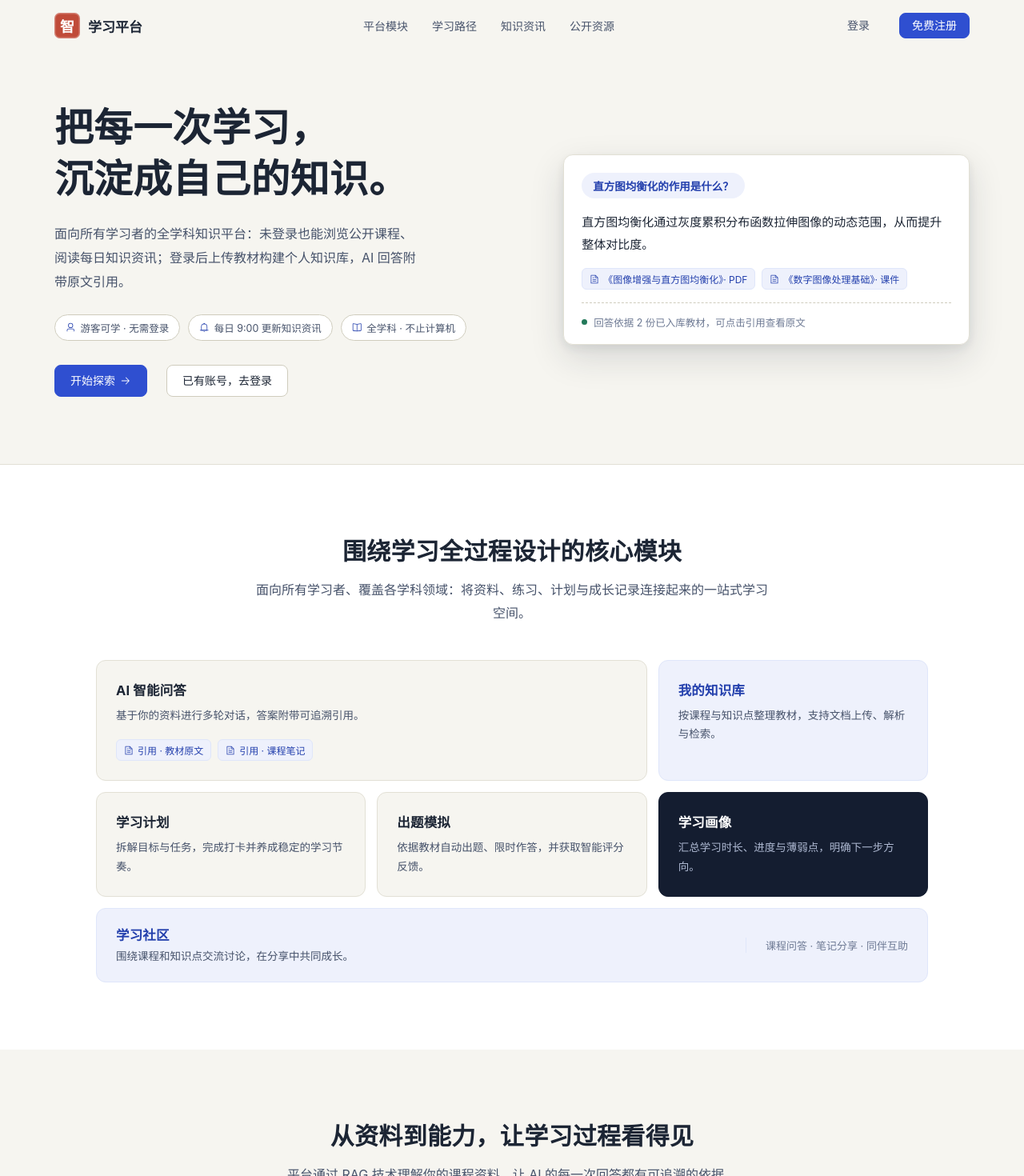
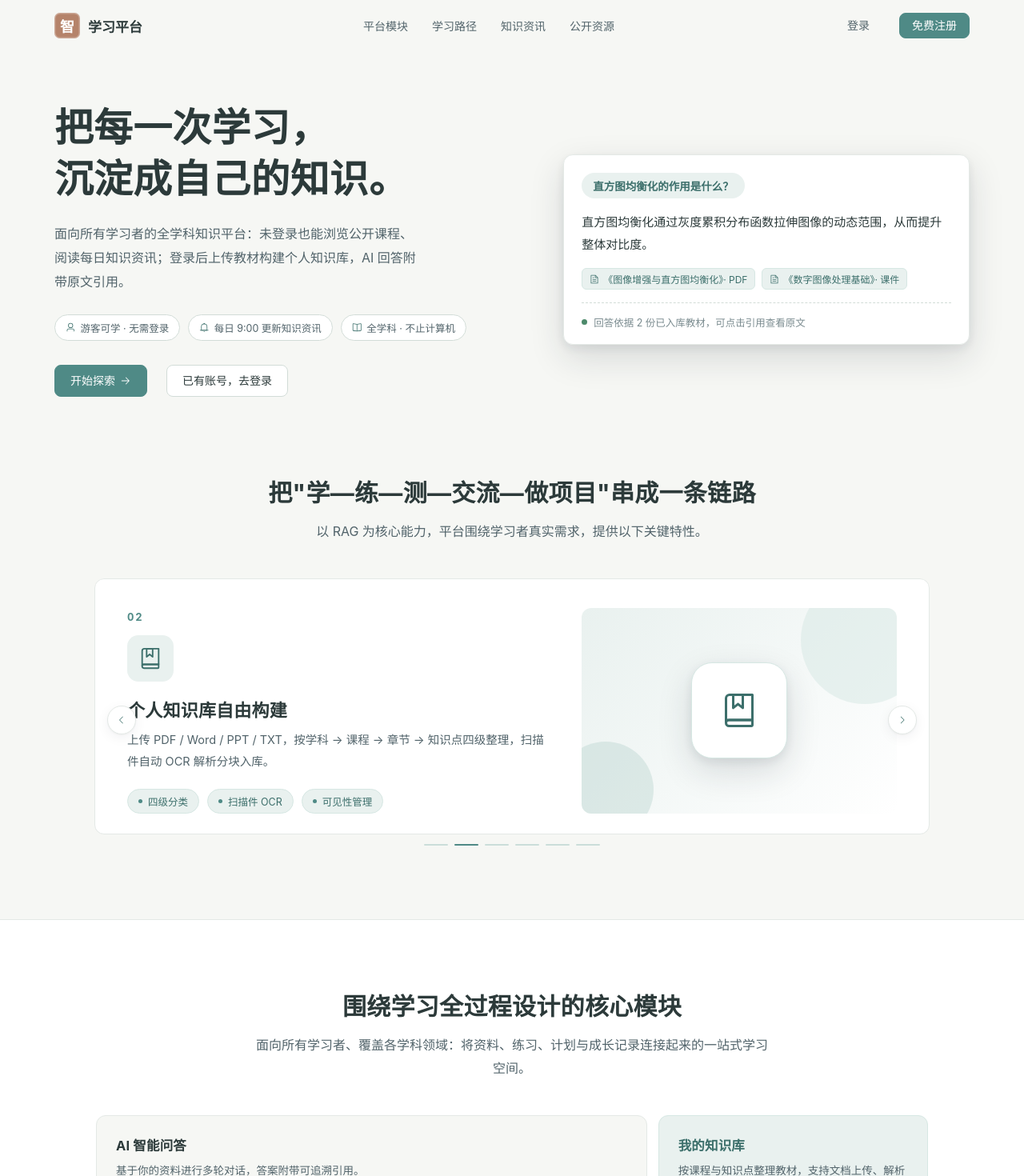
Before and after one commit to Kamenalpha/learn-platform, a Vue app in the folder frontend/: page / in a window 1280 px wide. Shown: the top 1470 px of the page at 80% size. Built offline with nearby package versions, Linux system fonts and the light colour scheme.

Commit message:
feat(frontend): 首页新增平台特点轮播,主题微调为淡雅青黛

```diff
--- a/frontend/src/styles.css
+++ b/frontend/src/styles.css
@@ -5,39 +5,39 @@
    当前选中与状态指示,不作装饰。
    ============================================================ */
 :root {
-  /* —— 纸与墨 —— */
-  --paper: #1c2534;        /* 主文字(墨蓝黑) — 沿用旧 token 名,语义=主要文字 */
-  --ink: #1c2534;          /* 墨色本体 */
-  --ink-2: #46526a;        /* 次级文字 */
-  --ink-3: #6e7a94;        /* 辅助文字 */
-  --mist: #6e7a94;         /* 次级文字(沿用旧 token 名) */
-  --ink-4: #a6aec2;        /* 占位/禁用文字 */
+  /* —— 纸与墨(淡雅·青黛) —— */
+  --paper: #2c3a3a;        /* 主文字:柔墨青 */
+  --ink: #2c3a3a;          /* 墨色本体 */
+  --ink-2: #51636a;        /* 次级文字 */
+  --ink-3: #7a8b8f;        /* 辅助文字 */
+  --mist: #7a8b8f;         /* 次级文字(沿用旧 token 名) */
+  --ink-4: #aab6b8;        /* 占位/禁用文字 */
 
-  /* —— 纸面 —— */
-  --content-bg: #f6f5f0;   /* 页面底:暖纸白 */
+  /* —— 纸面(月白/宣纸) —— */
+  --content-bg: #f6f7f4;   /* 页面底:浅月白 */
   --surface: #ffffff;      /* 卡片/面板 */
-  --surface-2: #f1f0ea;    /* 次级面板:侧栏/工具条/表头 */
-  --surface-3: #e9e8df;    /* 更深一级填充 */
-  --line: #e2e0d5;         /* 发丝线 */
-  --line-strong: #cfccbd;
+  --surface-2: #eef1ef;    /* 次级面板:侧栏/工具条/表头 */
+  --surface-3: #e4eae7;    /* 更深一级填充 */
+  --line: #e4e9e6;         /* 发丝线 */
+  --line-strong: #d2dcd7;
 
-  /* —— 靛青(唯一强调) —— */
-  --accent: #2f4fd0;
-  --accent-strong: #2440ad;
-  --accent-wash: #eef1fc;  /* 强调底色 */
-  --accent-wash-2: #dfe6fa;
-  --accent-line: #b9c5f2;
+  /* —— 青黛(唯一强调,低饱和松绿) —— */
+  --accent: #4f8a86;
+  --accent-strong: #3c6f6b;
+  --accent-wash: #e9f1ef;  /* 强调底色 */
+  --accent-wash-2: #d6e7e3;
+  --accent-line: #adcbc6;
 
-  /* —— 语义色(状态指示) —— */
-  --cinnabar: #c04b39;     /* 朱砂:错误/危险 */
-  --cinnabar-wash: #fbeeea;
-  --jade: #23795a;         /* 成功 */
-  --jade-wash: #e8f4ee;
-  --gold: #96660f;         /* 警告文字(纸面上可读的琥珀) */
-  --gold-wash: #faf2df;
+  /* —— 语义色(柔和状态色) —— */
+  --cinnabar: #bf6f5e;     /* 柔赤陶:错误/危险 */
+  --cinnabar-wash: #f7ece8;
+  --jade: #4d8a6b;         /* 成功 松绿 */
+  --jade-wash: #e8f2ec;
+  --gold: #a8853f;         /* 警告文字(纸面上可读的琥珀) */
+  --gold-wash: #f6efe1;
 
-  /* —— 品牌印章(唯一允许的第二色,仅品牌记号) —— */
-  --seal: #c04b39;
+  /* —— 品牌印章(暖赭石点缀,唯一第二色,仅品牌记号) —— */
+  --seal: #b5836a;
 
   /* —— 层级 —— */
   --shadow-card: 0 1px 2px rgba(28, 37, 52, 0.04), 0 4px 16px rgba(28, 37, 52, 0.06);
@@ -45,19 +45,19 @@
   --radius-ctl: 8px;
   --radius-card: 12px;
 
-  /* —— Element Plus 主题覆盖(纸面浅色) —— */
-  --el-color-primary: #2f4fd0;
-  --el-color-primary-light-3: #5a74da;
-  --el-color-primary-light-5: #8598e4;
-  --el-color-primary-light-7: #b1bdef;
-  --el-color-primary-light-8: #c8d1f4;
-  --el-color-primary-light-9: #eef1fc;
-  --el-color-primary-dark-2: #2440ad;
-  --el-color-success: #23795a;
-  --el-color-warning: #b07a14;
-  --el-color-danger: #c04b39;
-  --el-color-error: #c04b39;
-  --el-color-info: #6e7a94;
+  /* —— Element Plus 主题覆盖(淡雅·青黛) —— */
+  --el-color-primary: #4f8a86;
+  --el-color-primary-light-3: #84adaa;
+  --el-color-primary-light-5: #a7c4c0;
+  --el-color-primary-light-7: #c9dbda;
+  --el-color-primary-light-8: #dce8e7;
+  --el-color-primary-light-9: #edf3f3;
+  --el-color-primary-dark-2: #3f6e6b;
+  --el-color-success: #4d8a6b;
+  --el-color-warning: #b0873f;
+  --el-color-danger: #bf6f5e;
+  --el-color-error: #bf6f5e;
+  --el-color-info: #7a8b8f;
 
   --el-bg-color: #ffffff;
   --el-bg-color-page: #f6f5f0;
--- a/frontend/src/views/Home.vue
+++ b/frontend/src/views/Home.vue
@@ -50,6 +50,45 @@
             </div>
           </div>
         </div>
+      </section>
+
+      <!-- 平台特点:自动轮换展示 -->
+      <section class="showcase">
+        <div class="section-head">
+          <h2>把"学—练—测—交流—做项目"串成一条链路</h2>
+          <p>以 RAG 为核心能力，平台围绕学习者真实需求，提供以下关键特性。</p>
+        </div>
+
+        <el-carousel
+          class="feature-carousel"
+          :interval="4500"
+          height="320px"
+          arrow="always"
+          indicator-position="outside"
+          trigger="click"
+          aria-label="平台特点介绍"
+        >
+          <el-carousel-item v-for="(item, i) in highlights" :key="item.title">
+            <article class="slide">
+              <div class="slide-main">
+                <span class="slide-index">{{ String(i + 1).padStart(2, '0') }}</span>
+                <div class="slide-icon"><el-icon :size="30"><component :is="item.icon" /></el-icon></div>
+                <h3 class="slide-title">{{ item.title }}</h3>
+                <p class="slide-desc">{{ item.desc }}</p>
+                <ul class="slide-points">
+                  <li v-for="p in item.points" :key="p"><span class="dot"></span>{{ p }}</li>
+                </ul>
+              </div>
+              <div class="slide-visual" aria-hidden="true">
+                <div class="orb orb-a"></div>
+                <div class="orb orb-b"></div>
+                <div class="visual-card">
+                  <el-icon :size="48"><component :is="item.icon" /></el-icon>
+                </div>
+              </div>
+            </article>
+          </el-carousel-item>
+        </el-carousel>
       </section>
 
       <!-- 平台模块:非均质 bento -->
@@ -120,9 +159,53 @@
 
 <script setup>
 import { useRouter } from 'vue-router'
-import { Bell, Document, Reading, Right, User } from '@element-plus/icons-vue'
+import {
+  Bell, Connection, Collection, EditPen, ChatLineSquare, Files,
+  Document, Reading, Right, User
+} from '@element-plus/icons-vue'
 
 const router = useRouter()
+
+// 首页自动轮换的平台特点介绍
+const highlights = [
+  {
+    icon: Connection,
+    title: '可溯源的 AI 回答',
+    desc: '基于你的资料多轮对话，每个结论都附带 [1][2] 引用，点击即可定位教材原文，从根本上抑制凭空编造。',
+    points: ['引用原文', '一键溯源', '防幻觉生成']
+  },
+  {
+    icon: Collection,
+    title: '个人知识库自由构建',
+    desc: '上传 PDF / Word / PPT / TXT，按学科 → 课程 → 章节 → 知识点四级整理，扫描件自动 OCR 解析分块入库。',
+    points: ['四级分类', '扫描件 OCR', '可见性管理']
+  },
+  {
+    icon: Bell,
+    title: '每日知识资讯',
+    desc: '系统每日 9:00 自动抓取公开资讯源（知乎日报 / 少数派 / 36氪 等），强制标注来源，游客也能免费阅读。',
+    points: ['定时抓取', '来源标注', '无需登录']
+  },
+  {
+    icon: EditPen,
+    title: '学练测一体',
+    desc: '依据教材自动出题、限时模拟作答，客观题自动判分 + 主观题 AI 评分并附评语，错题自动归入错题本。',
+    points: ['自动出题', 'AI 评分', '错题本']
+  },
+  {
+    icon: ChatLineSquare,
+    title: '学习社区互助',
+    desc: '围绕课程与知识点发起提问、分享笔记，回答可被采纳为最佳答案，在同伴互助中把知识学得更扎实。',
+    points: ['问答采纳', '笔记分享', '同伴互助']
+  },
+  {
+    icon: Files,
+    title: '项目全程陪跑',
+    desc: 'AI 拆解需求 → 技术方案 → 任务清单 → 阶段计划 → 报告框架，每一步产出都沉淀为可复用的项目档案。',
+    points: ['需求拆解', '任务清单', '成果档案']
+  }
+]
+
 const steps = [
   { title: '建立专属资料库', description: '上传教材与笔记，按你的课程结构归类。' },
   { title: '获取有依据的帮助', description: '向 AI 提问，快速定位资料中的关键内容。' },
@@ -291,6 +374,100 @@ const goExplore = () => router.push('/explore')
   to { opacity: 1; transform: none; }
 }
 
+/* ========== 平台特点轮播 ========== */
+.showcase {
+  max-width: 1100px;
+  margin: 0 auto;
+  padding: 12px 28px 72px;
+}
+.feature-carousel { margin-top: 36px; }
+.feature-carousel :deep(.el-carousel__container) { height: 320px; }
+.feature-carousel :deep(.el-carousel__item) {
+  border-radius: var(--radius-card);
+}
+.slide {
+  height: 100%;
+  display: grid;
+  grid-template-columns: 1.15fr 0.85fr;
+  gap: 36px;
+  align-items: center;
+  background: var(--surface);
+  border: 1px solid var(--line);
+  border-radius: var(--radius-card);
+  box-shadow: var(--shadow-card);
+  padding: 36px 40px;
+  overflow: hidden;
+}
+.slide-index {
+  font-size: 13px;
+  font-weight: 700;
+  letter-spacing: .14em;
+  color: var(--accent);
+  font-variant-numeric: tabular-nums;
+}
+.slide-icon {
+  width: 58px;
+  height: 58px;
+  display: grid;
+  place-items: center;
+  border-radius: 14px;
+  background: var(--accent-wash);
+  color: var(--accent-strong);
+  margin: 14px 0 18px;
+}
+.slide-title { margin: 0 0 10px; font-size: 22px; color: var(--paper); }
+.slide-desc { margin: 0; color: var(--ink-2); line-height: 1.85; font-size: 14.5px; }
+.slide-points { list-style: none; display: flex; flex-wrap: wrap; gap: 10px; padding: 0; margin: 20px 0 0; }
+.slide-points li {
+  display: inline-flex;
+  align-items: center;
+  gap: 7px;
+  font-size: 12.5px;
+  color: var(--accent-strong);
+  background: var(--accent-wash);
+  border: 1px solid var(--accent-wash-2);
+  border-radius: 999px;
+  padding: 5px 13px;
+}
+.slide-points .dot { width: 5px; height: 5px; border-radius: 50%; background: var(--accent); }
+.slide-visual {
+  position: relative;
+  height: 100%;
+  display: grid;
+  place-items: center;
+  background: linear-gradient(135deg, var(--accent-wash), #ffffff);
+  border-radius: var(--radius-card);
+  overflow: hidden;
+}
+.visual-card {
+  position: relative;
+  z-index: 2;
+  width: 120px;
+  height: 120px;
+  border-radius: 26px;
+  display: grid;
+  place-items: center;
+  background: var(--surface);
+  color: var(--accent-strong);
+  box-shadow: var(--shadow-pop);
+  border: 1px solid var(--accent-wash-2);
+}
+.orb { position: absolute; border-radius: 50%; opacity: .5; }
+.orb-a { width: 160px; height: 160px; right: -40px; top: -40px; background: var(--accent-wash-2); }
+.orb-b { width: 120px; height: 120px; left: -30px; bottom: -30px; background: var(--accent-line); opacity: .35; }
+
+/* 轮播指示器 / 箭头 融入淡雅主题 */
+.feature-carousel :deep(.el-carousel__indicators) { padding-bottom: 4px; }
+.feature-carousel :deep(.el-carousel__button) { background: var(--accent-line); opacity: .6; border-radius: 999px; }
+.feature-carousel :deep(.el-carousel__indicator.is-active .el-carousel__button) { background: var(--accent); opacity: 1; }
+.feature-carousel :deep(.el-carousel__arrow) {
+  background: var(--surface);
+  color: var(--accent-strong);
+  box-shadow: var(--shadow-card);
+  border: 1px solid var(--line);
+}
+.feature-carousel :deep(.el-carousel__arrow:hover) { background: var(--accent-wash); color: var(--accent-strong); }
+
 /* ========== 平台模块 bento ========== */
 .features {
   border-top: 1px solid var(--line);
@@ -330,9 +507,9 @@ const goExplore = () => router.push('/explore')
 .mini-cites { display: flex; flex-wrap: wrap; gap: 8px; margin-top: auto; padding-top: 18px; }
 .cell-tint { background: var(--accent-wash); border-color: var(--accent-wash-2); }
 .cell-tint h3 { color: var(--accent-strong); }
-.cell-dark { background: #141d30; border-color: #141d30; }
+.cell-dark { background: #28413f; border-color: #28413f; }
 .cell-dark h3 { color: #fff; }
-.cell-dark p { color: #aeb9d2; }
+.cell-dark p { color: #bccdc9; }
 .cell-band {
   grid-column: span 3;
   display: flex;
@@ -411,6 +588,9 @@ footer .footer-note { margin-top: 8px; font-size: 12px; opacity: .85; }
   .bento { grid-template-columns: repeat(2, 1fr); }
   .cell-wide { grid-column: span 2; }
   .path-steps { grid-template-columns: 1fr; gap: 30px; }
+  .feature-carousel :deep(.el-carousel__container) { height: 440px !important; }
+  .slide { grid-template-columns: 1fr; padding: 28px 24px; gap: 22px; }
+  .slide-visual { min-height: 130px; }
 }
 @media (max-width: 640px) {
   .topbar { padding: 0 18px; }
```
